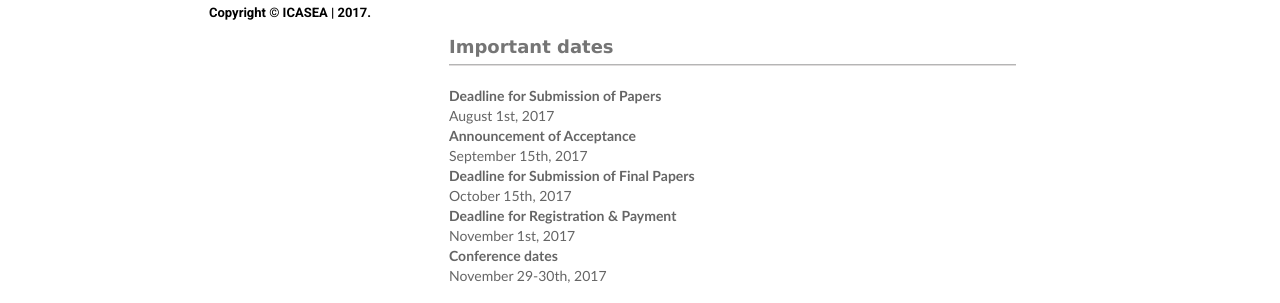
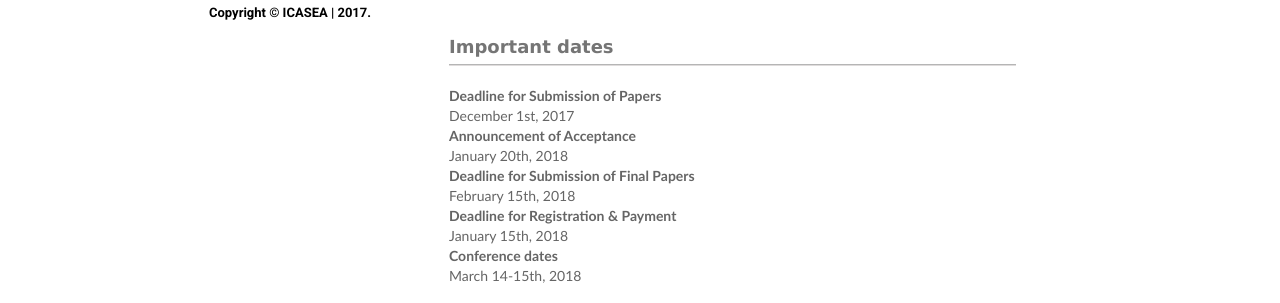
Before and after one commit to alaidi/ICOSEA, a Jekyll site: the page built from index.md, in a window 1280 px wide. Shown: the part 1255-1558 px from the top of the page. Built offline with Jekyll 4.4.1, drawn with Linux system fonts in a browser that asks for light colours.

Commit message:
update date

```diff
--- a/_includes/home.html
+++ b/_includes/home.html
@@ -31,22 +31,22 @@ Selected articles will be indexed in <span class="label label-info">IEEE library
 <b id="import">Important dates</b></h3>
 <dt>Deadline for Submission of Papers
 <dd>
-<span>August 1st, 2017</span></dd>
+<span>December 1st, 2017</span></dd>
 </dt>
 <dt>Announcement of Acceptance
 <dd>
-<span>September 15th, 2017</span></dd>
+<span>January  20th, 2018</span></dd>
 </dt>
 <dt>Deadline for Submission of Final Papers
 <dd>
-<span> October 15th, 2017 </span></dd>
+<span> February 15th, 2018 </span></dd>
 </dt>
 <dt> Deadline for Registration & Payment
 <dd>
-<span>November 1st, 2017</span></dd>
+<span>January  15th, 2018</span></dd>
 </dt>
 <dt>Conference dates
 <dd>
-<span>November 29-30th, 2017</span></dd>
+<span>March 14-15th, 2018</span></dd>
 </dt>
 </div>
```
